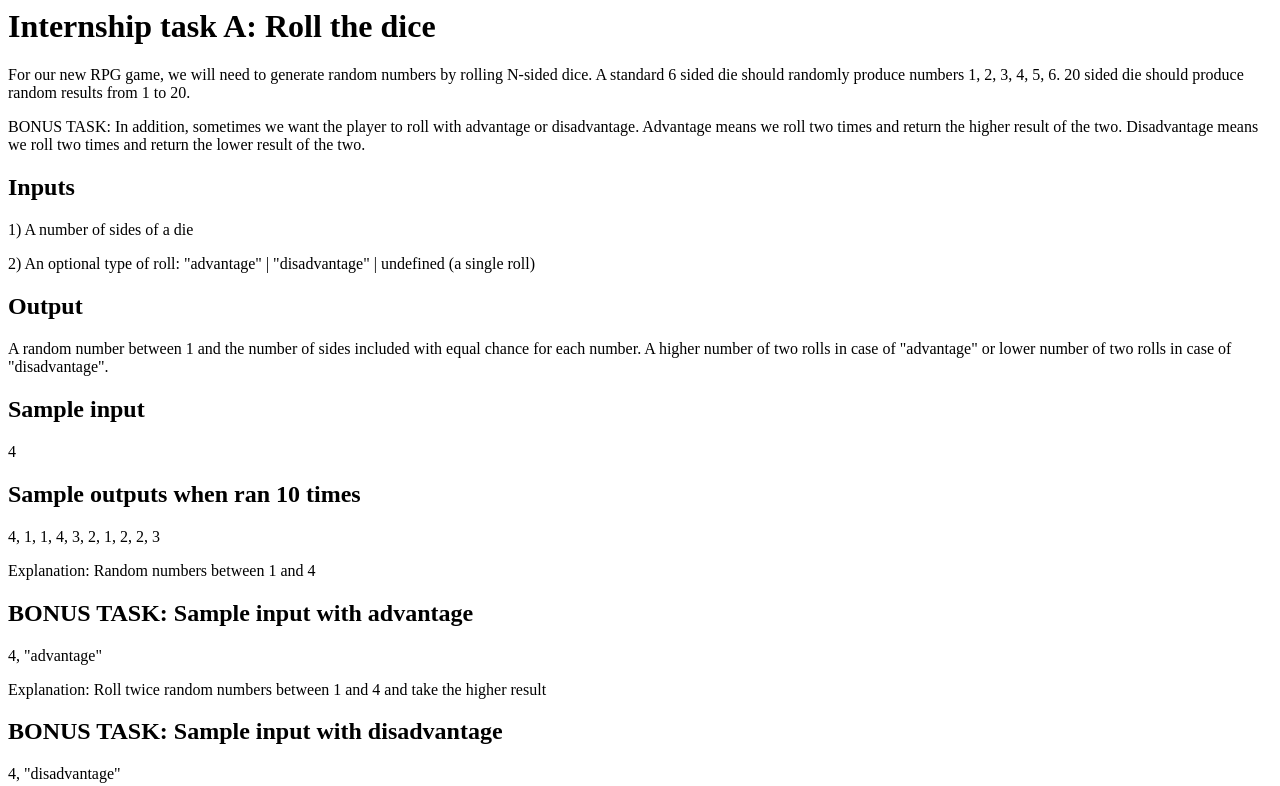
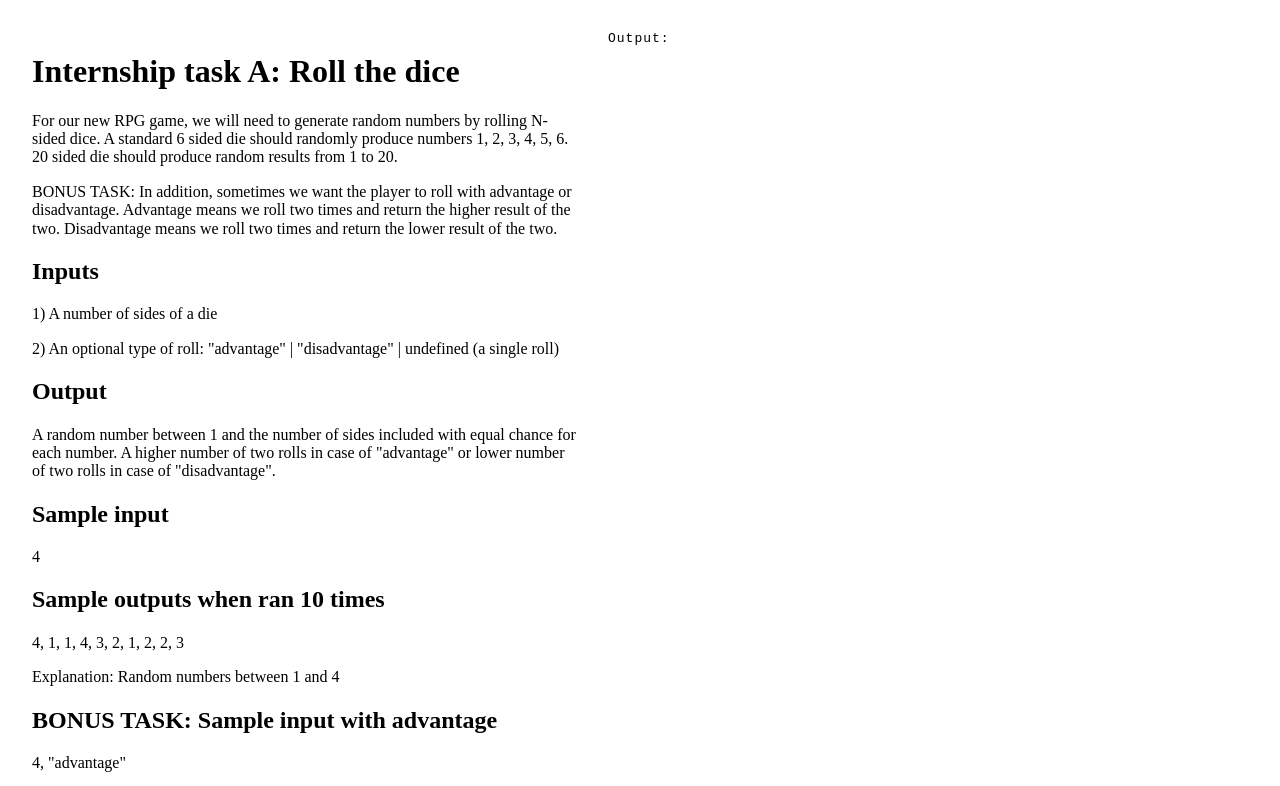
Before and after one commit to TimoDir/Exercise-roll-the-dice, a website: page src/index.html in a window 1280 px wide. Shown: the top 786 px of the page. Drawn offline with nearby package versions, Linux system fonts and the light colour scheme.

Commit message:
Setup test unit and remove double of the src file and only keep src with srcipt.js

```diff
--- a/src/index.html
+++ b/src/index.html
@@ -1,3 +1,14 @@
+<!DOCTYPE html>
+<html lang="en" >
+<head>
+  <meta charset="UTF-8">
+  <title>CodePen - Internship task A: Roll the dice</title>
+  <link rel="stylesheet" href="https://cdnjs.cloudflare.com/ajax/libs/normalize/5.0.0/normalize.min.css">
+<link rel="stylesheet" href="./style.css">
+
+</head>
+<body>
+<!-- partial:index.partial.html -->
 <html>
 	<body>
 		<main>
@@ -31,3 +42,8 @@
 		<div id="log"></div>
 	</body>
 </html>
+<!-- partial -->
+  <script  src="./script.js"></script>
+
+</body>
+</html>
--- a/src/style.scss
+++ /dev/null
@@ -1,23 +0,0 @@
-body {
-	padding: 2em;
-	display: flex;
-	flex-direction: row;
-	align-items: flex-start;
-	gap: 2em;
-}
-main {
-	flex: 1 1 auto;
-}
-#log {
-	flex: 0 0 50vw;
-	display: flex;
-	flex-direction: column;
-	gap: 0.5em;
-	overflow: auto;
-	letter-spacing: 1px;
-	font-family: monospace;
-}
-#log::before {
-	content: "Output:";
-	display: block;
-}
```
Also changed, not shown: package.json (added, +8 -0 lines), test/test.js (added, +10 -0 lines), dist/index.html (deleted), src/script.js (renamed from dist/script.js), src/style.css (renamed from dist/style.css), 2 other files.
